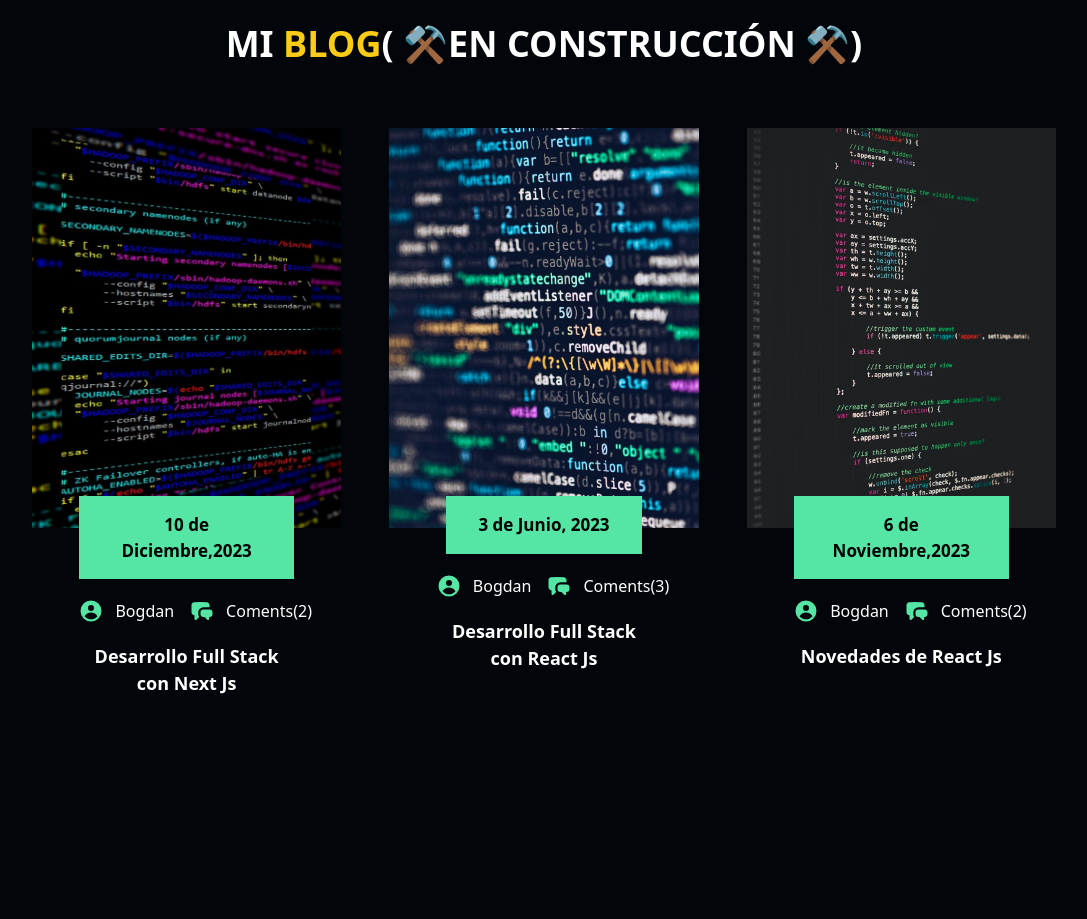
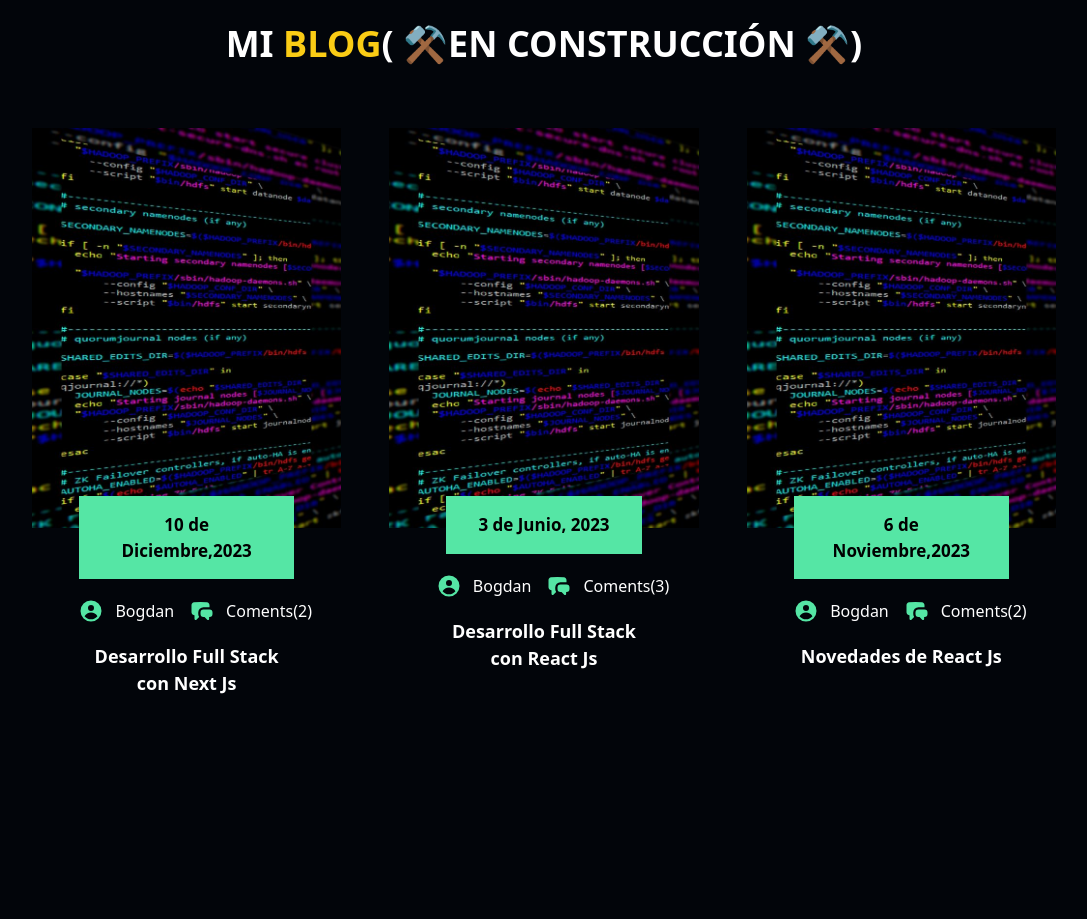
Before and after one commit to bogdanmitrache25/BogdanPortfolio, a Next.js app: page / in a window 1280 px wide. Shown: the part 4440-5359 px from the top of the page, without its empty margins (96-1183 px from the left). Built offline with nearby package versions, Linux system fonts and the light colour scheme.

Commit message:
changing features2

```diff
--- a/Components/Blog.tsx
+++ b/Components/Blog.tsx
@@ -45,7 +45,7 @@ const Blog = () => {
         <div>
           <div className="w-[100%] relative h-[400px]">
             <Image
-              src="/images/blog2.jpg" // Cambia la ruta de la segunda imagen si es diferente
+              src="/images/blog1.jpg"
               alt="blog"
               layout="fill"
               className="object-cover"
@@ -74,7 +74,7 @@ const Blog = () => {
         <div>
           <div className="w-[100%] relative h-[400px]">
             <Image
-              src="/images/blog3.jpg"
+              src="/images/blog1.jpg"
               alt="blog"
               layout="fill"
               className="object-cover"
```
